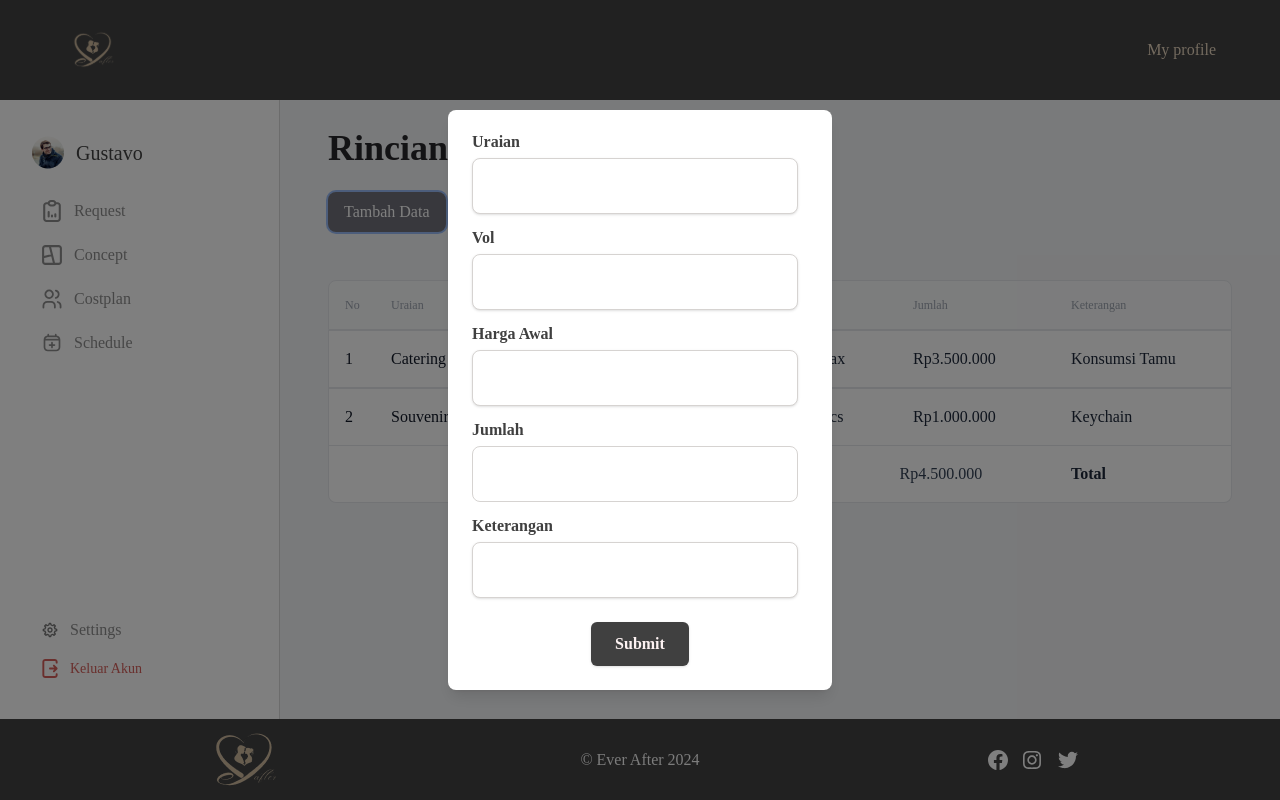
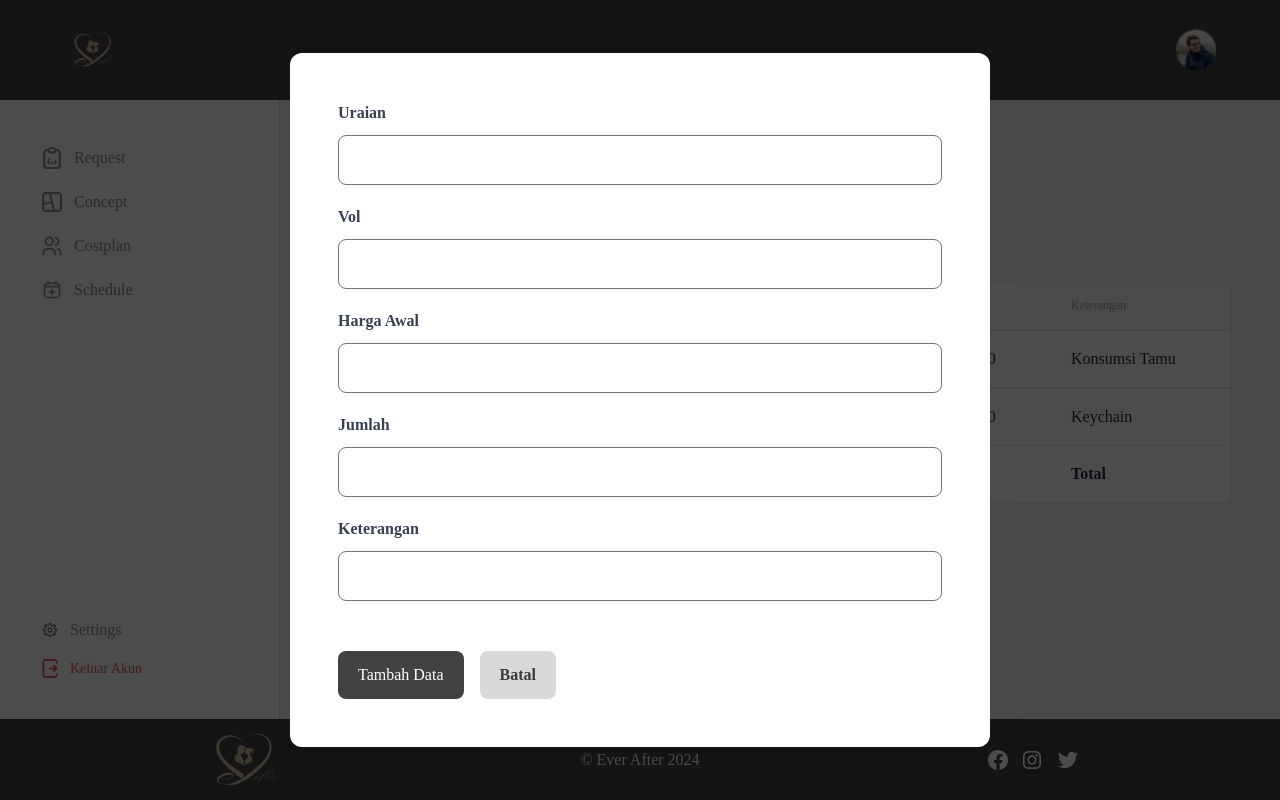
Before and after one commit to NabilaAdelina/Wedding-Organizer, a React (Vite) app in the folder client/: page /RA2 in a window 1280 px wide. Both pictures are taken after a click on the button "Tambah Data". Built offline with nearby package versions, Linux system fonts and the light colour scheme; a web font is replaced by a local one.

Commit message:
add: popup form

```diff
--- a/client/src/pages/Admin/RincianAnggaran/RincianAdmin2.jsx
+++ b/client/src/pages/Admin/RincianAnggaran/RincianAdmin2.jsx
@@ -7,6 +7,7 @@ const RincianAdmin2 = () => {
     const [popUp, setPopUp] = useState(false);
 
     const [formData, setFormData] = useState({
+        uraian: "",
         uraian: '',
         vol: '',
         hargaAwal: '',
@@ -16,10 +17,12 @@ const RincianAdmin2 = () => {
 
     const handleChange = (e) => {
         const { name, value } = e.target;
-        setFormData({
-            ...formData,
+        setFormData((prev) => ({
+            ...prev,
             [name]: value
-        });
+        }));
+
+        console.log(value)
     };
 
     const handleSubmit = (e) => {
@@ -27,79 +30,44 @@ const RincianAdmin2 = () => {
         console.log(formData);
     };
 
+
     const PopUpForm = () => {
         return (
-            <div className="flex items-center justify-center min-h-screen bg-black bg-opacity-50 fixed inset-0 z-50">
-                <form onSubmit={handleSubmit} className="FormRincian w-96 bg-white p-6 rounded-lg shadow-lg relative">
-                    <div className="Username mb-4 flex-col justify-start items-start gap-2 flex">
-                        <label className="InputTextLabel text-neutral-700 text-base font-semibold font-['Switzer'] leading-none" htmlFor="uraian">Uraian</label>
-                        <input
-                            id="uraian"
-                            name="uraian"
-                            type="text"
-                            value={formData.uraian}
-                            onChange={handleChange}
-                            className="InputField h-14 p-4 bg-white rounded-lg shadow border border-stone-300 flex-col justify-start items-start gap-2.5 flex"
-                            style={{ width: "calc(100% - 10px)" }} // Atur lebar input
-                        />
+            <div className='z-30 absolute left-0 right-0 top-0 bottom-0 bg-black bg-opacity-70 h-full flex justify-center items-center'>
+                <form onSubmit={handleSubmit} action="" className='bg-white p-12 rounded-xl w-[700px]'>
+                    <div>
+                        <div className='flex flex-col gap-5'>
+                            <div className='flex flex-col gap-[10px]'>
+                                <label htmlFor="" className='font-semibold text-gray-700'>Uraian</label>
+                                <input onChange={handleChange} name='uraian' type="text" className='rounded-[8px] h-[50px]' />
+                            </div>
+                            <div className='flex flex-col gap-[10px]'>
+                                <label htmlFor="" className='font-semibold text-gray-700'>Vol</label>
+                                <input onChange={handleChange} name='vol' type="text" className='rounded-[8px] h-[50px]' />
+                            </div>
+                            <div className='flex flex-col gap-[10px]'>
+                                <label htmlFor="" className='font-semibold text-gray-700'>Harga Awal</label>
+                                <input onChange={handleChange} name='hargaAwal' type="text" className='rounded-[8px] h-[50px]' />
+                            </div>
+                            <div className='flex flex-col gap-[10px]'>
+                                <label htmlFor="" className='font-semibold text-gray-700'>Jumlah</label>
+                                <input onChange={handleChange} name='jumlah' type="text" className='rounded-[8px] h-[50px]' />
+                            </div>
+                            <div className='flex flex-col gap-[10px]'>
+                                <label htmlFor="" className='font-semibold text-gray-700'>Keterangan</label>
+                                <input onChange={handleChange} name='keterangan' type="text" className='rounded-[8px] h-[50px]' />
+                            </div>
+                        </div>
                     </div>
-                    <div className="Password mb-4 flex-col justify-start items-start gap-2 flex">
-                        <label className="InputTextLabel text-neutral-700 text-base font-semibold font-['Switzer'] leading-none" htmlFor="vol">Vol</label>
-                        <input
-                            id="vol"
-                            name="vol"
-                            type="text"
-                            value={formData.vol}
-                            onChange={handleChange}
-                            className="InputField h-14 p-4 bg-white rounded-lg shadow border border-stone-300 flex-col justify-start items-start gap-2.5 flex"
-                            style={{ width: "calc(100% - 10px)" }} // Atur lebar input
-                        />
-                    </div>
-                    <div className="Password mb-4 flex-col justify-start items-start gap-2 flex">
-                        <label className="InputTextLabel text-neutral-700 text-base font-semibold font-['Noto Sans'] leading-none" htmlFor="hargaAwal">Harga Awal</label>
-                        <input
-                            id="hargaAwal"
-                            name="hargaAwal"
-                            type="text"
-                            value={formData.hargaAwal}
-                            onChange={handleChange}
-                            className="InputField h-14 p-4 bg-white rounded-lg shadow border border-stone-300 flex-col justify-start items-start gap-2.5 flex"
-                            style={{ width: "calc(100% - 10px)" }} // Atur lebar input
-                        />
-                    </div>
-                    <div className="Password mb-4 flex-col justify-start items-start gap-2 flex">
-                        <label className="InputTextLabel text-neutral-700 text-base font-semibold font-['Noto Sans'] leading-none" htmlFor="jumlah">Jumlah</label>
-                        <input
-                            id="jumlah"
-                            name="jumlah"
-                            type="text"
-                            value={formData.jumlah}
-                            onChange={handleChange}
-                            className="InputField h-14 p-4 bg-white rounded-lg border border-stone-300 flex-col justify-start items-start gap-2.5 flex"
-                            style={{ width: "calc(100% - 10px)" }} // Atur lebar input
-                        />
-                    </div>
-                    <div className="Password mb-4 flex-col justify-start items-start gap-2 flex">
-                        <label className="InputTextLabel text-neutral-700 text-base font-semibold font-['Noto Sans'] leading-none" htmlFor="keterangan">Keterangan</label>
-                        <input
-                            id="keterangan"
-                            name="keterangan"
-                            type="text"
-                            value={formData.keterangan}
-                            onChange={handleChange}
-                            className="InputField h-14 p-4 bg-white rounded-lg shadow border border-stone-300 flex-col justify-start items-start gap-2.5 flex"
-                            style={{ width: "calc(100% - 10px)" }} // Atur lebar input
-                        />
-                    </div>
-                    <div className="ButtonLandingPage mt-6 flex justify-center">
-                        <button type="submit" className="px-6 py-2.5 bg-neutral-700 text-red-50 text-base font-semibold font-['Switzer'] rounded-md shadow hover:bg-neutral-800">
-                            Submit
-                        </button>
+                    <div className='flex gap-4 mt-[50px] '>
+                        <input type="submit" value="Tambah Data" className='px-5 py-3 bg-neutral4 text-white rounded-[8px] cursor-pointer items-center' />
+                        <button type="button" className='bg-neutral2 px-5 py-3 rounded-[8px] text-neutral5 font-semibold' onClick={() => { setPopUp(false) }}>Batal</button>
                     </div>
                 </form>
             </div>
-            );
+        );
     };
+
 
     return (
         <div className="min-h-screen flex flex-col bg-gray-100">
--- a/client/src/pages/Admin/components/NavbarAdmin.jsx
+++ b/client/src/pages/Admin/components/NavbarAdmin.jsx
@@ -1,5 +1,6 @@
 import React from 'react'
 import logo3 from '../../../assets/logo/logo3.svg'
+import profile from '../../../assets/images/profile-admin.png'
 import { Link } from 'react-router-dom'
 
 const NavbarAdmin = () => {
@@ -8,7 +9,11 @@ const NavbarAdmin = () => {
             <img src={logo3} alt="" />
             <div className='flex gap-5 items-center'>
                 <div className='flex gap-5'>
-                    <Link to={"/user/profile"} className='text-primary3'>My profile</Link>
+                    <Link to={"/admin/profile"}>
+                        <div className='flex gap-3 items-center'>
+                            <img src={profile} alt="Profile" className='w-[40px]' />
+                        </div>
+                    </Link>
                 </div>
             </div>
         </header>
--- a/client/src/pages/Admin/components/SidebarAdmin.jsx
+++ b/client/src/pages/Admin/components/SidebarAdmin.jsx
@@ -1,6 +1,5 @@
 import setting from '../../../assets/logo/setting-icon.svg'
 import logout from '../../../assets/icons/logout-icon.svg'
-import profile from '../../../assets/images/profile-admin.png'
 import schedule from '../../../assets/icons/schedule-icon.svg'
 import costplan from '../../../assets/icons/costplan-icon.svg'
 import concept from '../../../assets/icons/concept-icon.svg'
@@ -12,10 +11,6 @@ const SidebarAdmin = () => {
         <div className='px-8 pb-10 pt-14 border-r border-neutral2 bg-white flex flex-col justify-between w-[280px]'>
             <div className='pt-20'>
                 <div className='flex flex-col gap-[20px] '>
-                    <div className='flex gap-3 items-center'>
-                        <img src={profile} alt="Profile" />
-                        <p className='font-medium text-neutral4 text-[20px]'>Gustavo</p>
-                    </div>
                     <div className='flex flex-col justify-between'>
                         <NavLink
                             to="/dashboard/request"
```
